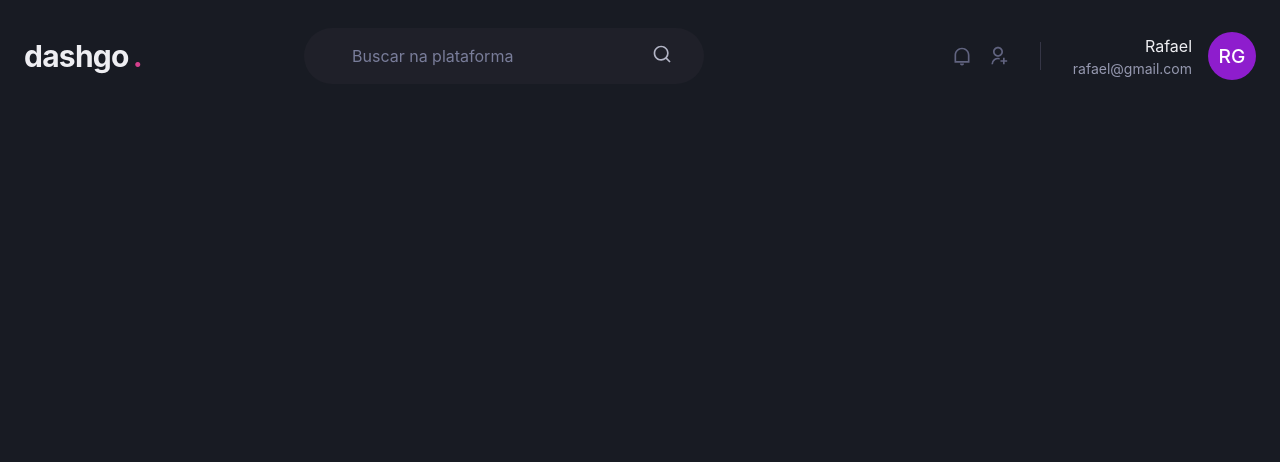
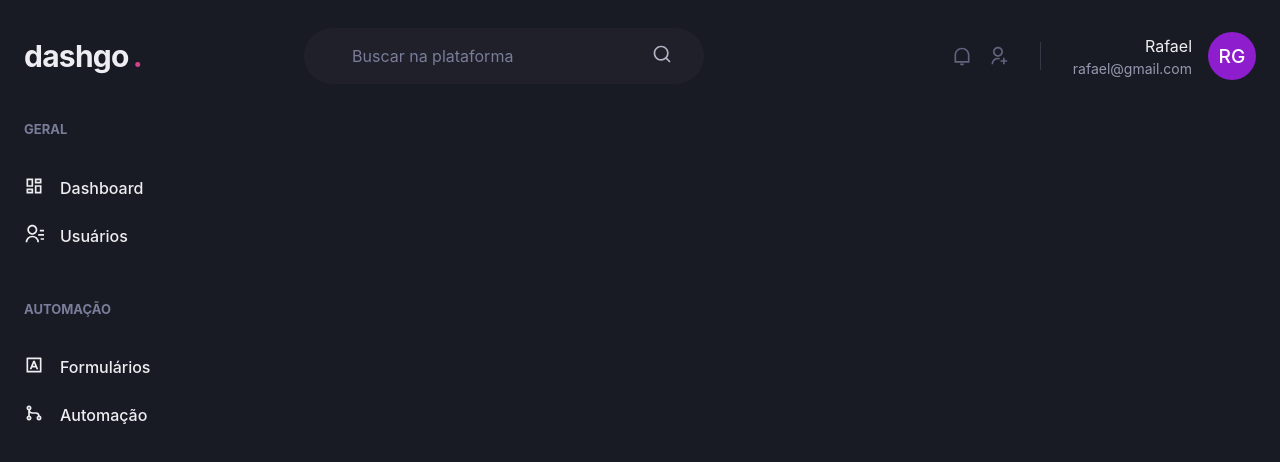
Before and after one commit to RafaelGoulartB/dashgo, a Next.js app: page /dashboard in a window 1280 px wide. Shown: the top 462 px of the page. Built offline with nearby package versions, Linux system fonts and the light colour scheme.

Commit message:
📦 feat: creating sidebar

```diff
--- /dev/null
+++ b/src/components/Sidebar/Sidebar.tsx
@@ -0,0 +1,43 @@
+import { Box, Icon, Link, Stack, Text } from '@chakra-ui/react';
+import React from 'react';
+import { RiContactsLine, RiDashboardLine, RiGitMergeLine, RiInputMethodLine } from 'react-icons/ri';
+
+const Sidebar: React.FC = () => {
+  return (
+    <Box as="aside" w="64" mr="8">
+      <Stack spacing="12" align="flex-start">
+        <Box>
+          <Text fontWeight="bold" color="gray.400" fontSize="small" textTransform="uppercase">Geral</Text>
+          <Stack spacing="4" mt="8" align="stretch">
+            <Link display="flex" align="center" py="1">
+              <Icon as={RiDashboardLine} fontSize="20" />
+              <Text ml="4" fontWeight="medium">Dashboard</Text>
+            </Link>
+
+            <Link display="flex" align="center" py="1">
+              <Icon as={RiContactsLine} fontSize="20" />
+              <Text ml="4" fontWeight="medium">Usuários</Text>
+            </Link>
+          </Stack>
+        </Box>
+
+        <Box>
+          <Text fontWeight="bold" color="gray.400" fontSize="small" textTransform="uppercase">Automação</Text>
+          <Stack spacing="4" mt="8" align="stretch">
+            <Link display="flex" align="center" py="1">
+              <Icon as={RiInputMethodLine} fontSize="20" />
+              <Text ml="4" fontWeight="medium">Formulários</Text>
+            </Link>
+
+            <Link display="flex" align="center" py="1">
+              <Icon as={RiGitMergeLine} fontSize="20" />
+              <Text ml="4" fontWeight="medium">Automação</Text>
+            </Link>
+          </Stack>
+        </Box>
+      </Stack>
+    </Box>
+  );
+}
+
+export default Sidebar;
--- a/src/pages/dashboard.tsx
+++ b/src/pages/dashboard.tsx
@@ -1,10 +1,18 @@
+import { Flex } from '@chakra-ui/react';
 import React from 'react';
 import Header from '../components/Headeer/Header';
+import Sidebar from '../components/Sidebar/Sidebar';
 
 
 const Dashboard: React.FC = () => {
   return (
-    <Header />
+    <Flex direction="column" h="100vh">
+      <Header />
+
+      <Flex w="100%" my="6" maxW={1480} mx="auto" px="6">
+        <Sidebar />
+      </Flex>
+    </Flex>
   );
 }
 
```
